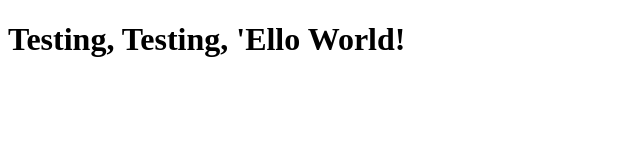
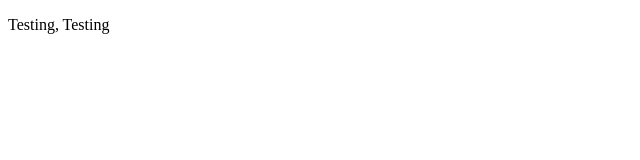
Before and after one commit to depalo99/Mandalorian, a plain HTML site: page index.html in a window 1280 px wide. Shown: the whole page, without its empty margins (0-640 px from the left). Drawn offline with Linux system fonts and the light colour scheme.

Commit message:
Update index.html

```diff
--- a/index.html
+++ b/index.html
@@ -4,6 +4,6 @@
 	<title>Mandalorian </title>
 </head>
 <body>
-<h1>Testing, Testing, 'Ello World!</h1>
+<p>Testing, Testing</p>
 </body>
 </html>
```
